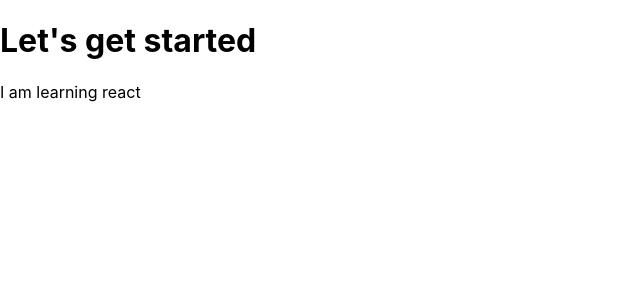
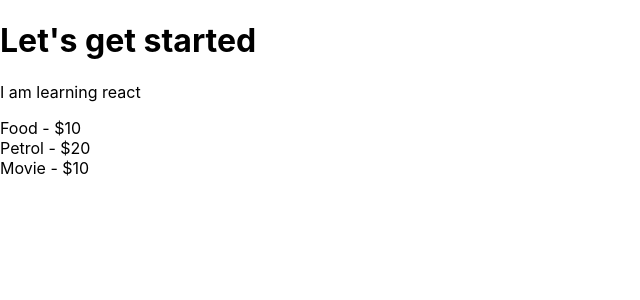
Before and after one commit to chinmaydeolekar/learning_react, a React (Create React App) app in the folder project-one/: page / in a window 1280 px wide. Shown: the top 300 px of the page, without its empty margins (0-640 px from the left). Built offline with nearby package versions, Linux system fonts and the light colour scheme.

Commit message:
Added expense item component extorted it and imported it in app.js to render that component

```diff
--- a/project-one/src/App.js
+++ b/project-one/src/App.js
@@ -1,8 +1,11 @@
+import ExpenseItem from './components/ExpenseItem'
+
 function App() {
   return (
     <div>
       <h1>Let's get started</h1>
       <p>I am learning react</p>
+      <ExpenseItem>ExpenseItem</ExpenseItem>
     </div>
   );
 }
--- /dev/null
+++ b/project-one/src/components/ExpenseItem.js
@@ -0,0 +1,13 @@
+const ExpenseItem = () => {
+    return (
+        <div>
+            <p>
+                Food - $10<br />
+                Petrol - $20<br />
+                Movie - $10
+            </p>
+        </div>
+    );
+}
+
+export default ExpenseItem;
```
